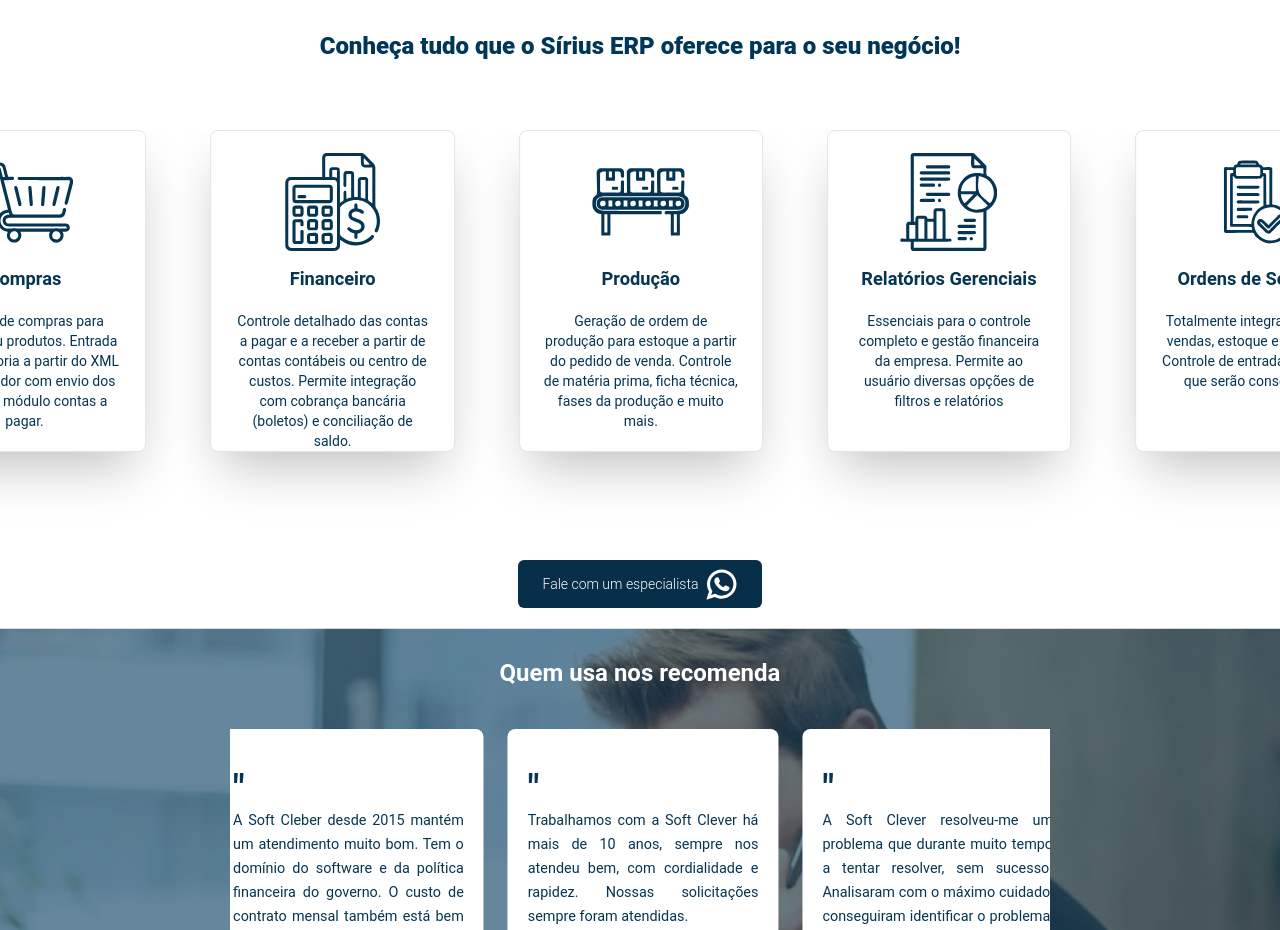
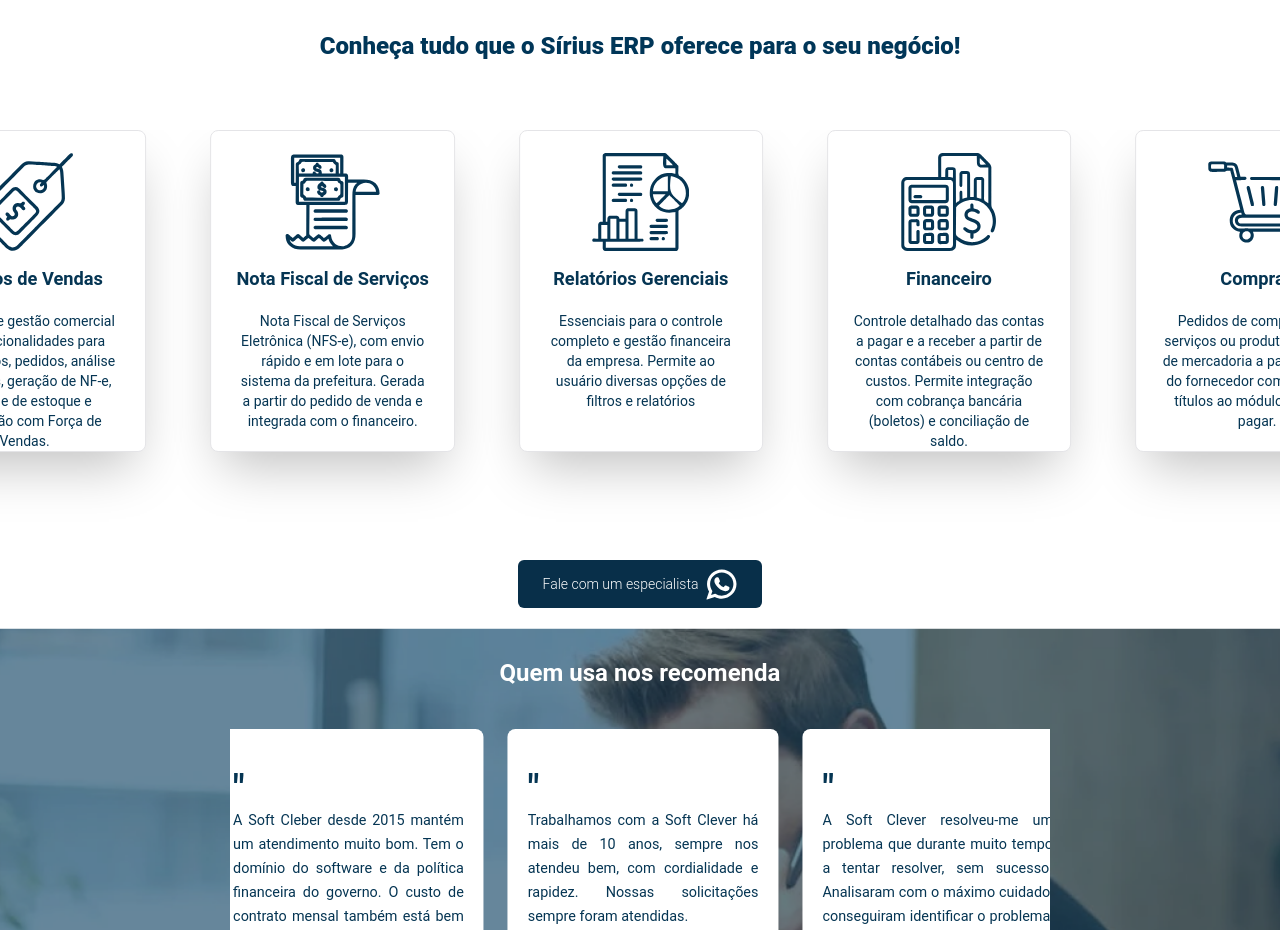
Before and after one commit to SoftcleverInformatica/Soft-Site-Sirius-ERP-LP, a Next.js app: page / in a window 1280 px wide. Shown: the part 1320-2250 px from the top of the page. Built offline with nearby package versions, Linux system fonts and the light colour scheme.

Commit message:
Update Products.tsx

```diff
--- a/src/sections/product/Products.tsx
+++ b/src/sections/product/Products.tsx
@@ -25,14 +25,14 @@ export default function Products() {
 
     const cards: { image: any, label: string, description: string }[] = [
         { image: NotaFiscalEletronica, label: "Nota Fiscal Eletronica", description: "Nota Fiscal Eletrônica (NF-e) com envio e autorização junto a SEFAZ. Atribuição de CFOP, CST e cálculos automatizados. Permite a baixa do estoque e o envio dos títulos ao contas a receber." },
-        { image: PedidoVenda, label: "Pedidos de Vendas", description: "Controle comercial completo. Orçamentos, pedidos, comissões, curva ABC de clientes e produtos, estatísticas de vendas e muito mais. Permite a geração da NF-e, baixa do estoque e envio dos títulos ao contas a receber. Também pode ser integrado ao Força de Vendas." },
+        { image: ForcaDeVendas, label: "Força de Vendas", description: "Plataforma WEB para pedidos de venda integrada ao Sírius, ideal para vendedores externos, oferecendo rapidez nas vendas, controle de estoque em tempo real e emissão ágil de NF-e." },
+        { image: PedidoVenda, label: "Pedidos de Vendas", description: "Sistema de gestão comercial com funcionalidades para orçamentos, pedidos, análise de vendas, geração de NF-e, controle de estoque e integração com Força de Vendas." },
+        { image: NotaFiscalServicos, label: "Nota Fiscal de Serviços", description: "Nota Fiscal de Serviços Eletrônica (NFS-e), com envio rápido e em lote para o sistema da prefeitura. Gerada a partir do pedido de venda e integrada com o financeiro." },
+        { image: Relatorio, label: "Relatórios Gerenciais", description: "Essenciais para o controle completo e gestão financeira da empresa. Permite ao usuário diversas opções de filtros e relatórios" },
+        { image: Financeiro, label: "Financeiro", description: "Controle detalhado das contas a pagar e a receber a partir de contas contábeis ou centro de custos. Permite integração com cobrança bancária (boletos) e conciliação de saldo." },
         { image: Compras, label: "Compras", description: "Pedidos de compras para serviços ou produtos. Entrada de mercadoria a partir do XML do fornecedor com envio dos títulos ao módulo contas a pagar." },
-        { image: Financeiro, label: "Financeiro", description: "Controle detalhado das contas a pagar e a receber a partir de contas contábeis ou centro de custos. Permite integração com cobrança bancária (boletos) e conciliação de saldo." },
         { image: Producao, label: "Produção", description: "Geração de ordem de produção para estoque a partir do pedido de venda. Controle de matéria prima, ficha técnica, fases da produção e muito mais." },
-        { image: Relatorio, label: "Relatórios Gerenciais", description: "Essenciais para o controle completo e gestão financeira da empresa. Permite ao usuário diversas opções de filtros e relatórios" },
         { image: OrdemDeServico, label: "Ordens de Serviços", description: "Totalmente integrado com as vendas, estoque e financeiro. Controle de entradas dos itens que serão consertados." },
-        { image: NotaFiscalServicos, label: "Nota Fiscal de Serviços", description: "Nota Fiscal de Serviços Eletrônica (NFS-e), com envio rápido e em lote para o sistema da prefeitura. Gerada a partir do pedido de venda e integrada com o financeiro." },
-        { image: ForcaDeVendas, label: "Força de Vendas", description: "Geração de pedido de venda através da WEB já integrado ao Sírius. Indicado para empresas que possuem vendedores externos e precisam de agilidade nas vendas, controle de estoque em tempo real e geração eficiente da NF-e." },
     ]
 
     useEffect(() => {
```
